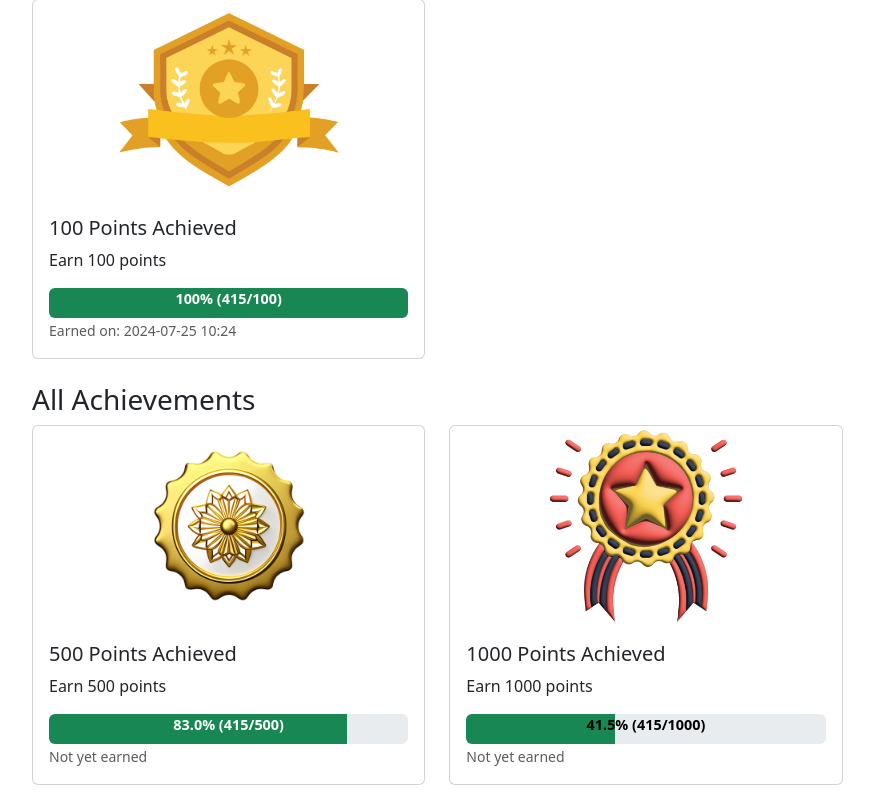
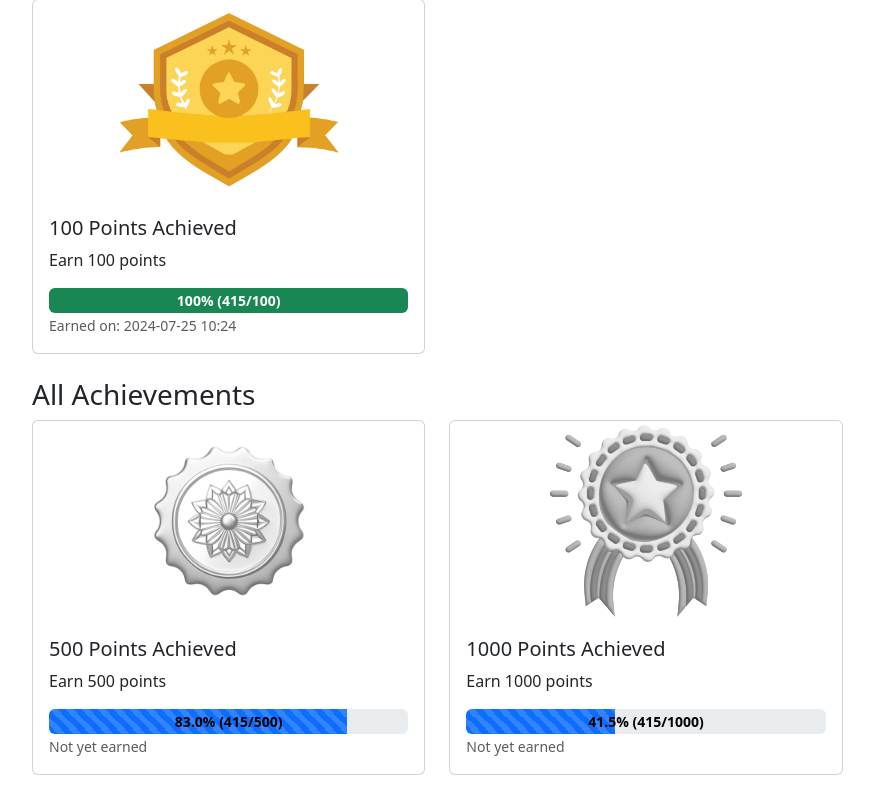
Before and after one commit to TEW07/SummerProject, a Flask app: page /user_achievements in a window 1280 px wide. Shown: the part 161-970 px from the top of the page, without its empty margins (8-882 px from the left). After the commit the page ends 936 px from the top, so only its background shows below. Run offline with Flask 3, Linux system fonts and the light colour scheme; a user stored in the database is signed in; data comes from the database, SQL or seed files in the repository; some libraries are stand-ins or nearby versions.

Commit message:
Further stylistic changes to achievements, using a multicoloured progress bar so that text is visible over the complete and incomplete bar, with greyed out achievement badges.

```diff
--- a/app/gamification/templates/user_achievements.html
+++ b/app/gamification/templates/user_achievements.html
@@ -12,9 +12,10 @@
                     <div class="card-body">
                         <h5 class="card-title">{{ entry['achievement'].achievement.name }}</h5>
                         <p class="card-text">{{ entry['achievement'].achievement.description }}</p>
-                        <div class="progress position-relative" style="height: 30px;">
-                            <div class="progress-bar bg-success" role="progressbar" style="width: {{ entry['progress'] if entry['progress'] <= 100 else 100 }}%;" aria-valuenow="{{ entry['progress'] if entry['progress'] <= 100 else 100 }}" aria-valuemin="0" aria-valuemax="100"></div>
-                            <span class="position-absolute w-100 text-center {{ 'text-black' if entry['progress'] < 50 else 'text-white' }}" style="white-space: nowrap; font-size: 1.2em; font-weight: bold;">{{ entry['progress'] | round(1) }}% ({{ current_user.points }}/{{ entry['achievement'].achievement.target }})</span>
+                        <div class="progress position-relative" style="height: 25px;">
+                            <div class="progress-bar bg-success" role="progressbar" style="width: {{ entry['progress'] if entry['progress'] <= 100 else 100 }}%;" aria-valuenow="{{ entry['progress'] if entry['progress'] <= 100 else 100 }}" aria-valuemin="0" aria-valuemax="100">
+                                <span class="position-absolute w-100 text-center" style="color: white; font-size: 14px; font-weight: bold;">{{ entry['progress'] | round(1) }}% ({{ current_user.points }}/{{ entry['achievement'].achievement.target }})</span>
+                            </div>
                         </div>
                         <p class="card-text"><small class="text-muted">Earned on: {{ entry['achievement'].date_earned.strftime('%Y-%m-%d %H:%M') }}</small></p>
                     </div>
@@ -27,14 +28,15 @@
         {% for entry in all_achievements_with_progress %}
             {% if entry['achievement'].achievement_id not in user_achievements %}
                 <div class="col-md-4 mb-4">
-                    <div class="card">
-                        <img src="{{ url_for('static', filename=entry['achievement'].badge_image) }}" class="card-img-top" alt="{{ entry['achievement'].name }}">
+                    <div class="card unearned">
+                        <img src="{{ url_for('static', filename=entry['achievement'].badge_image) }}" class="card-img-top achievement-image" alt="{{ entry['achievement'].name }}">
                         <div class="card-body">
                             <h5 class="card-title">{{ entry['achievement'].name }}</h5>
                             <p class="card-text">{{ entry['achievement'].description }}</p>
-                            <div class="progress position-relative" style="height: 30px;">
-                                <div class="progress-bar bg-success" role="progressbar" style="width: {{ entry['progress'] if entry['progress'] <= 100 else 100 }}%;" aria-valuenow="{{ entry['progress'] if entry['progress'] <= 100 else 100 }}" aria-valuemin="0" aria-valuemax="100"></div>
-                                <span class="position-absolute w-100 text-center {{ 'text-black' if entry['progress'] < 50 else 'text-white' }}" style="white-space: nowrap; font-size: 1.2em; font-weight: bold;">{{ entry['progress'] | round(1) }}% ({{ current_user.points }}/{{ entry['achievement'].target }})</span>
+                            <div class="progress position-relative" style="height: 25px;">
+                                <div class="progress-bar progress-bar-striped" role="progressbar" style="width: {{ entry['progress'] if entry['progress'] <= 100 else 100 }}%;" aria-valuenow="{{ entry['progress'] if entry['progress'] <= 100 else 100 }}" aria-valuemin="0" aria-valuemax="100">
+                                    <span class="position-absolute w-100 text-center" style="color: black; font-size: 14px; font-weight: bold;">{{ entry['progress'] | round(1) }}% ({{ current_user.points }}/{{ entry['achievement'].target }})</span>
+                                </div>
                             </div>
                             {% if entry['achievement'].achievement_id in user_achievements %}
                                 <p class="card-text"><small class="text-muted">Earned on: {{ user_achievements[entry['achievement'].achievement_id].date_earned.strftime('%Y-%m-%d %H:%M') }}</small></p>
--- a/app/static/styles.css
+++ b/app/static/styles.css
@@ -43,3 +43,23 @@
     max-height: 200px;
     object-fit: contain;
 }
+
+
+.card.unearned .card-img-top {
+    filter: grayscale(100%);
+    opacity: 0.6;
+}
+
+
+
+.grayscale {
+    filter: grayscale(100%);
+}
+
+.progress-bar-dark {
+    background-color: #ccc !important;
+}
+
+.text-dark {
+    color: black !important;
+}
```
